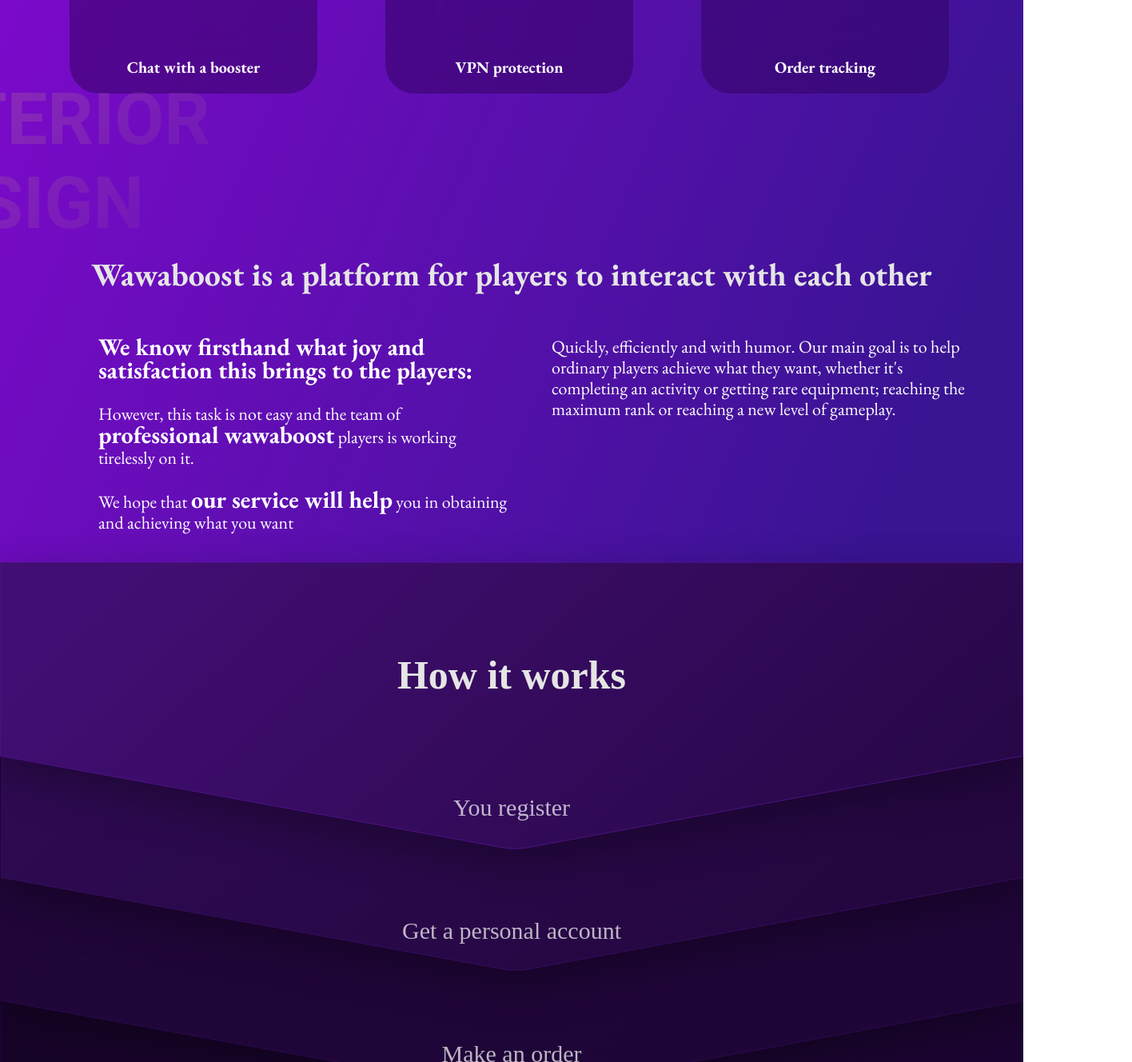
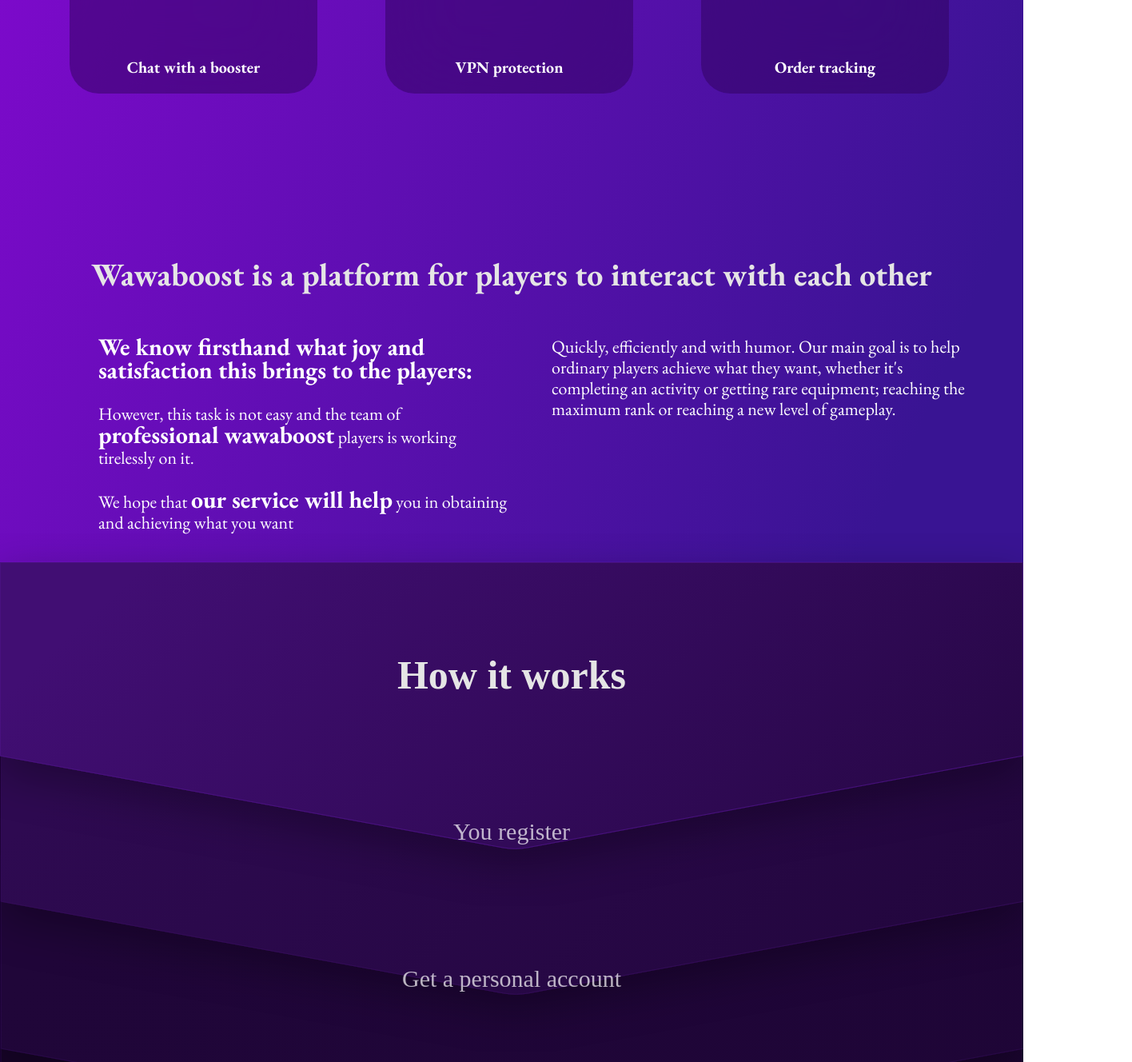
Before and after one commit to RazorvinAndrey/Deluxe, a plain HTML site: page index.html in a window 1280 px wide. Shown: the part 1692-3020 px from the top of the page at 80% size, 1416 px wide, since content can reach past the window. Drawn offline with nearby package versions, Linux system fonts and the light colour scheme.

Commit message:
refactoring

```diff
--- a/index.html
+++ b/index.html
@@ -32,8 +32,6 @@
 							</div>
 							<img class="start__img" src="./img/Raids.png"/>
 						</div>
-
-						<div class="decortext one">INTERIOR DESIGN</div>
 					</div>
 
 				<p class="prinfo center">Quickly, efficiently and with humor.
@@ -67,7 +65,6 @@
 							<p class="ourprojekt__card-item__text-one">Order tracking</p>
 						</div>
 					</div>
-					<div class="decortext two">INTERIOR DESIGN</div>
 				</div>
 				<div class="oplata wrapper center">
 					<div class="oplata__title">Wawaboost is a platform for players to interact with each other</div>
--- a/style.scss
+++ b/style.scss
@@ -242,7 +242,7 @@
 		&-basik{
 			position: relative;
 			z-index: 6;
-			padding-top: 4em;
+			padding-top: 5em;
 			text-align: center;
 			color: rgba(255, 255, 255, 0.7);
 			font-size: 30px;
```
Also changed, not shown: css/style.css.
